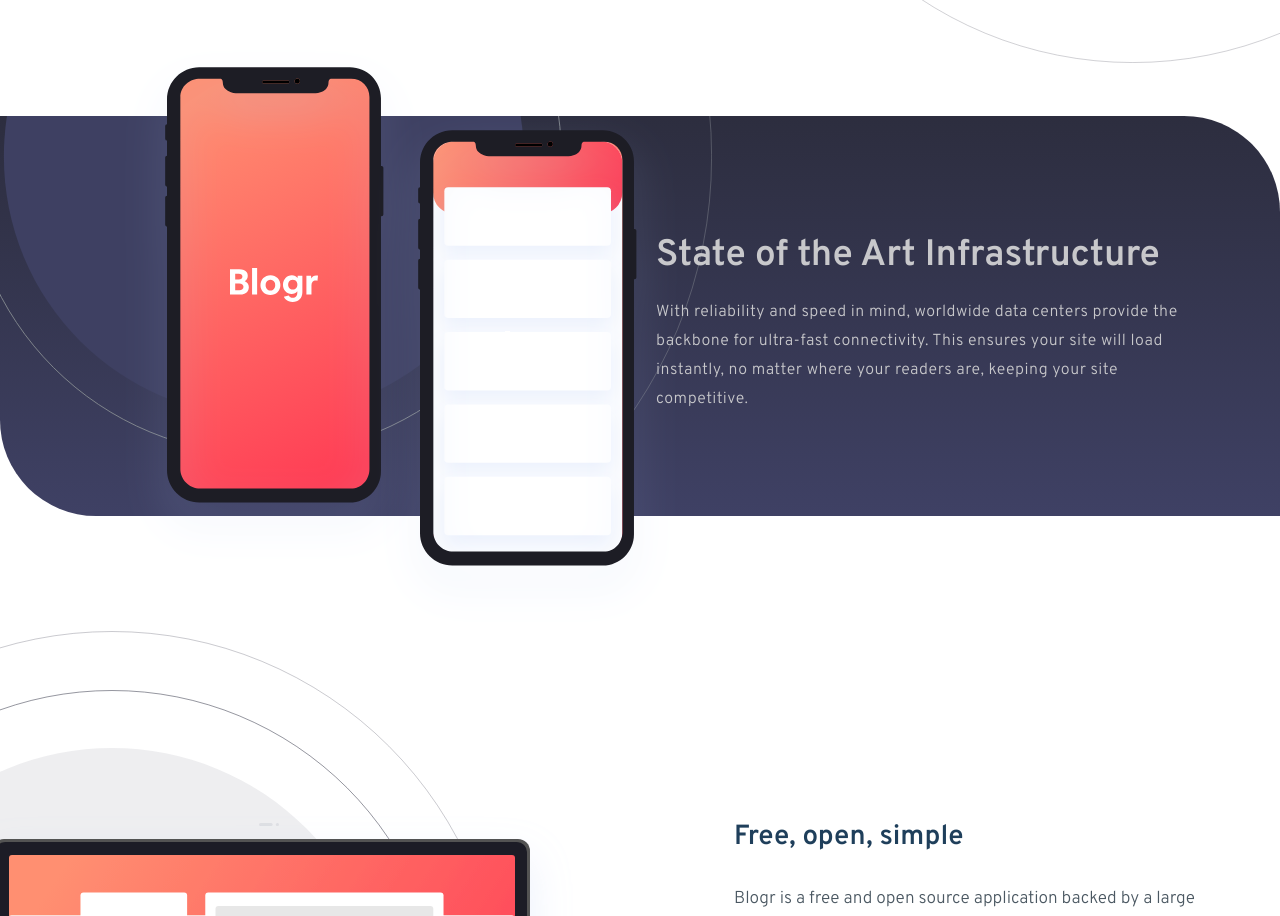
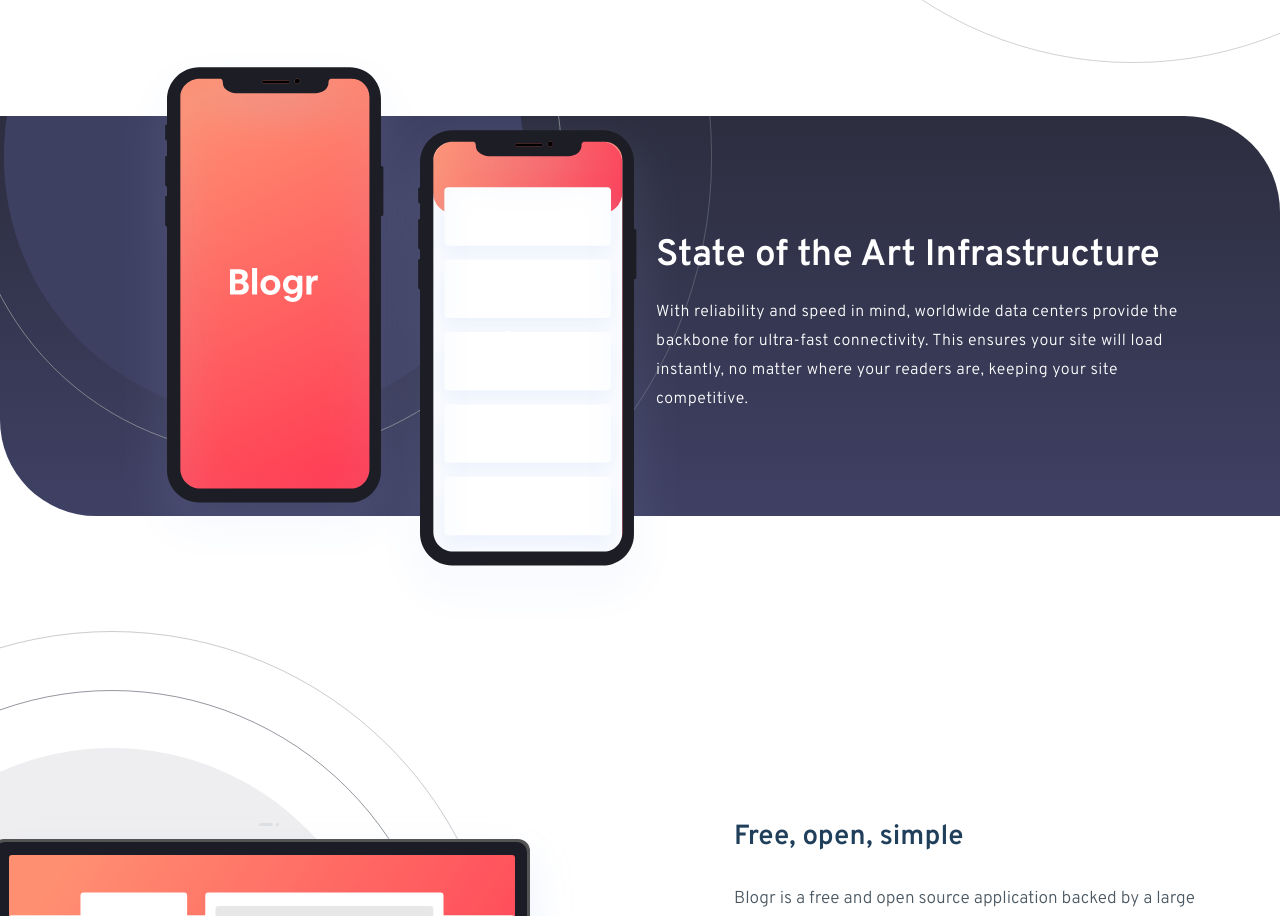
Before and after one commit to Clive-Chambers/Blogr-Frontend-Mentor-Challenge, a plain HTML site: page index.html in a window 1280 px wide. Shown: the part 1385-2301 px from the top of the page. Drawn offline with Linux system fonts and the light colour scheme.

Commit message:
Infrastructure text color update

```diff
--- a/style.css
+++ b/style.css
@@ -382,7 +382,7 @@ main.container .laptop-wrapper {
 
 .infrastructure-text {
   margin-left: 1rem;
-  color: var(--Grayish-blue);
+  color: var(--White);
 }
 
 .infrastructure-text h2 {
```
